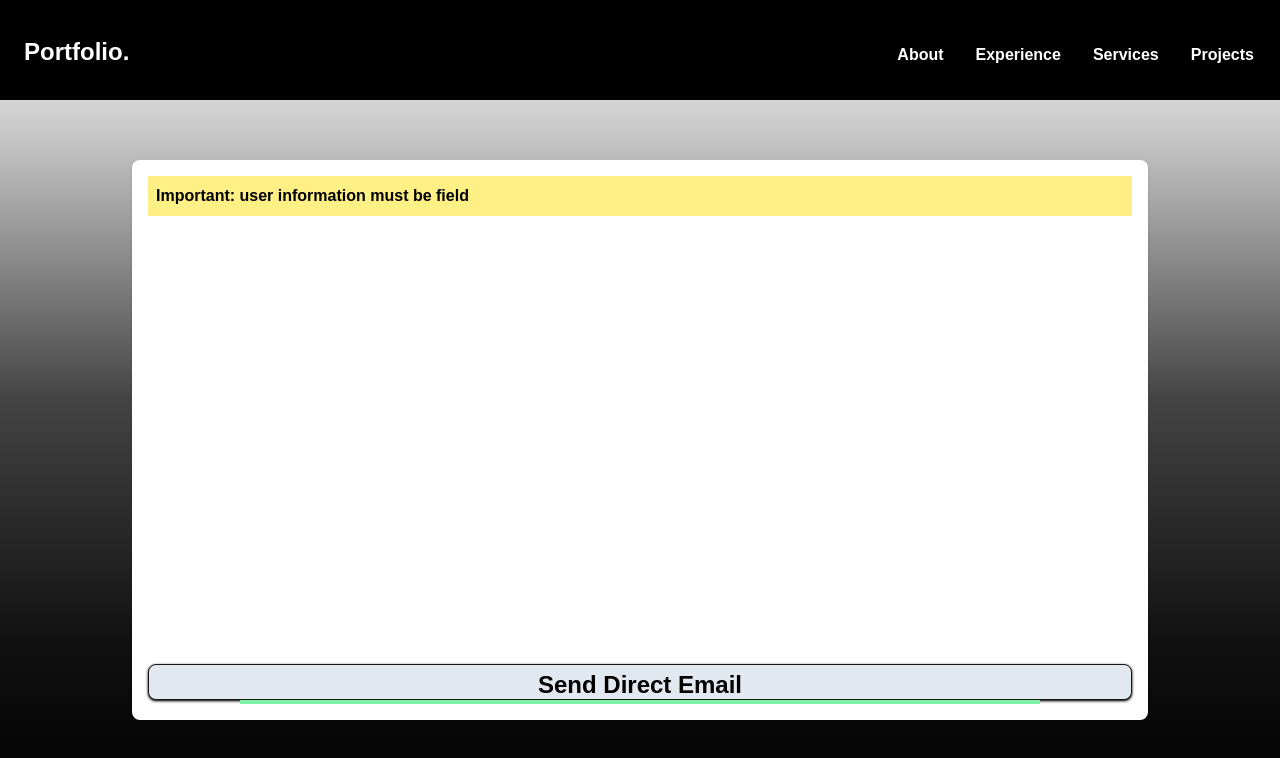
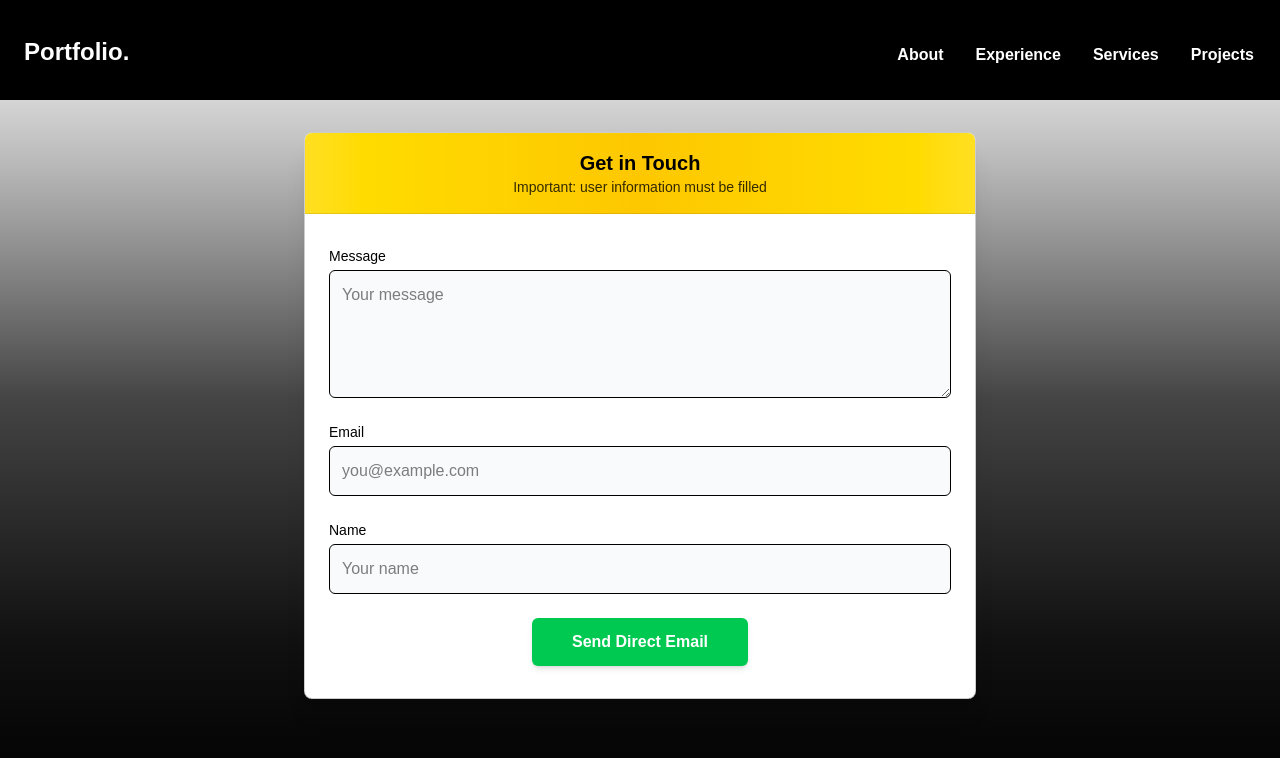
Before and after one commit to Kashan030704/my-personal-site, a Next.js app: page /Contact in a window 1280 px wide. Shown: the top 758 px of the page. Built offline with nearby package versions, Linux system fonts and the light colour scheme.

Commit message:
Email system integration

```diff
--- a/package.json
+++ b/package.json
@@ -9,10 +9,13 @@
     "lint": "eslint"
   },
   "dependencies": {
+    "@react-email/components": "^1.0.8",
+    "@react-email/render": "^2.0.4",
     "lucide-react-native": "^0.575.0",
     "next": "16.1.6",
     "react": "19.2.3",
-    "react-dom": "19.2.3"
+    "react-dom": "19.2.3",
+    "resend": "^6.9.3"
   },
   "devDependencies": {
     "@tailwindcss/postcss": "^4",
--- a/src/app/Contact/components/ContactModal.tsx
+++ b/src/app/Contact/components/ContactModal.tsx
@@ -1,23 +1,126 @@
-export default function ContactModal(){
+"use client";
+import { useState } from "react";
+
+export default function ContactModal() {
+    const [email, setEmail] = useState("");
+    const [name, setName] = useState("");
+    const [message, setMessage] = useState("");
+    const [status, setStatus] = useState<"idle" | "sending" | "success" | "error">("idle");
+    const [errorMsg, setErrorMsg] = useState<string | null>(null);
+
+    const handleSubmit = async (e: React.FormEvent) => {
+        e.preventDefault();
+
+        if (!email || !name || !message) {
+            setErrorMsg("All fields are required.");
+            return;
+        }
+
+        setStatus("sending");
+        setErrorMsg(null);
+
+        try {
+            const res = await fetch("/api/email", {
+                method: "POST",
+                headers: { "Content-Type": "application/json" },
+                body: JSON.stringify({ email, name, message }),
+            });
+
+            if (!res.ok) {
+                const body = await res.json();
+                console.error('API error response:', body);
+                const errorMsg = typeof body.error === "string" ? body.error : body.error?.message || "Failed to send";
+                throw new Error(errorMsg);
+            }
+
+            setStatus("success");
+            // reset form
+            setEmail("");
+            setName("");
+            setMessage("");
+        } catch (err: any) {
+            console.error(err);
+            setStatus("error");
+            setErrorMsg(err.message || "An error occurred.");
+        }
+    };
+
     return (
-        <div className="p-4 mt-15 flex flex-col justify-between h-140 w-254 rounded-lg bg-white border-gray-300 shadow-sm">
-            {/*User Information */}
-            <div className="bg-yellow-200 border-lg p-2">
-                <h1 className="font-bold text-black">Important: user information must be field</h1>
+        <div className="mx-auto mt-8 w-full max-w-2xl bg-white border border-black/20 rounded-lg shadow-xl overflow-hidden">
+            {/* header bar */}
+            <div className="bg-gradient-to-r from-yellow-300 via-yellow-400 to-yellow-300 px-6 py-4 border-b border-black/10">
+                <h2 className="text-xl font-bold text-black text-center">Get in Touch</h2>
+                <p className="text-sm text-black/80 text-center">
+                    Important: user information must be filled
+                </p>
             </div>
 
-            <div> {/*Send Mail Button*/}
-                <div className="flex justify-center bg-slate-200 rounded-lg border shadow-sm shadow-black h-9">
-                    <h1 className="text-2xl text-black font-bold">
-                        <button type="submit" className="rounded-lg hover:text-white hover:bg-green-300 w-247 h-10 mb-1">
-                            Send Direct Email
-                        </button>
-                    </h1>
+            <form onSubmit={handleSubmit} className="px-6 py-8 flex flex-col space-y-6">
+                {/* message textarea */}
+                <div className="flex flex-col">
+                    <label htmlFor="message" className="mb-1 text-sm font-medium text-black">
+                        Message
+                    </label>
+                    <textarea
+                        id="message"
+                        value={message}
+                        onChange={(e) => setMessage(e.target.value)}
+                        placeholder="Your message"
+                        className="w-full h-32 p-3 border border-black text-black rounded-md bg-gray-50 transition-colors duration-150 ease-in-out focus:outline-none focus:ring-2 focus:ring-green-300 focus:bg-white"
+                    ></textarea>
                 </div>
+
+                {/* email input */}
+                <div className="flex flex-col">
+                    <label htmlFor="email" className="mb-1 text-sm font-medium text-black">
+                        Email
+                    </label>
+                    <input
+                        id="email"
+                        type="email"
+                        value={email}
+                        onChange={(e) => setEmail(e.target.value)}
+                        placeholder="you@example.com"
+                        className="w-full p-3 border border-black text-black rounded-md bg-gray-50 transition-colors duration-150 ease-in-out focus:outline-none focus:ring-2 focus:ring-green-300 focus:bg-white"
+                    />
+                </div>
+
+                {/* name input */}
+                <div className="flex flex-col">
+                    <label htmlFor="name" className="mb-1 text-sm font-medium text-black">
+                        Name
+                    </label>
+                    <input
+                        id="name"
+                        type="text"
+                        value={name}
+                        onChange={(e) => setName(e.target.value)}
+                        placeholder="Your name"
+                        className="w-full p-3 border border-black text-black rounded-md bg-gray-50 transition-colors duration-150 ease-in-out focus:outline-none focus:ring-2 focus:ring-green-300 focus:bg-white"
+                    />
+                </div>
+
+                {/* error message */}
+                {errorMsg && (
+                    <p className="text-red-600 text-sm">{errorMsg}</p>
+                )}
+
+                {/* submit button */}
                 <div className="flex justify-center">
-                    <hr className="border-green-300 border-2 w-200"></hr>
+                    <button
+                        type="submit"
+                        disabled={status === "sending"}
+                        className="px-10 py-3 bg-green-500 text-white font-semibold rounded-md hover:bg-green-600 focus:outline-none focus:ring-2 focus:ring-green-300 shadow-md disabled:opacity-50 disabled:cursor-not-allowed"
+                    >
+                        {status === "sending" ? "Sending…" : "Send Direct Email"}
+                    </button>
                 </div>
-            </div>
+
+                {/* success message */}
+                {status === "success" && (
+                    <p className="text-green-600 text-sm text-center">Email sent!</p>
+                )}
+            </form>
         </div>
     );
 }
--- /dev/null
+++ b/src/app/api/email/route.ts
@@ -0,0 +1,48 @@
+import { EmailTemplate } from '../../lib/email-template';
+import { Resend } from 'resend';
+
+const resend = new Resend(process.env.RESEND_API_KEY);
+
+export async function POST(request: Request) {
+  try {
+    // Check if API key is set
+    if (!process.env.RESEND_API_KEY) {
+      console.error('RESEND_API_KEY is not set');
+      return Response.json({ error: 'API key not configured' }, { status: 500 });
+    }
+
+    const { email, name, message } = await request.json();
+
+    // basic validation
+    if (!email || !name || !message) {
+      return Response.json({ error: 'Missing fields' }, { status: 400 });
+    }
+
+    const fromAddress = 'onboarding@resend.dev';
+    const subject = `Website contact from ${name}`;
+
+    console.log('Sending email:', { to: 'kashk2127@gmail.com', subject, email, name });
+
+    const { data, error } = await resend.emails.send({
+      from: fromAddress,
+      to: ['kashk2127@gmail.com'],
+      subject,
+      react: EmailTemplate({
+        firstName: name,
+        email,
+        message,
+      }),
+    });
+
+    if (error) {
+      console.error('Resend error:', error);
+      return Response.json({ error: error }, { status: 500 });
+    }
+
+    console.log('Email sent successfully:', data);
+    return Response.json(data);
+  } catch (error) {
+    console.error('Email send error:', error);
+    return Response.json({ error: String(error) }, { status: 500 });
+  }
+}
--- /dev/null
+++ b/src/app/lib/email-template.tsx
@@ -0,0 +1,26 @@
+import * as React from 'react';
+
+interface EmailTemplateProps {
+  firstName: string;
+  email?: string;
+  message?: string;
+}
+
+export function EmailTemplate({ firstName, email, message }: EmailTemplateProps) {
+  return (
+    <div style={{ fontFamily: 'sans-serif' }}>
+      <h1>Message from {firstName}</h1>
+      {email && (
+        <p>
+          <strong>Reply to:</strong> {email}
+        </p>
+      )}
+      {message && (
+        <div>
+          <h2>Content:</h2>
+          <p>{message}</p>
+        </div>
+      )}
+    </div>
+  );
+}
```
Also changed, not shown: 1 other file (tests, documents, lock files or other folders).
